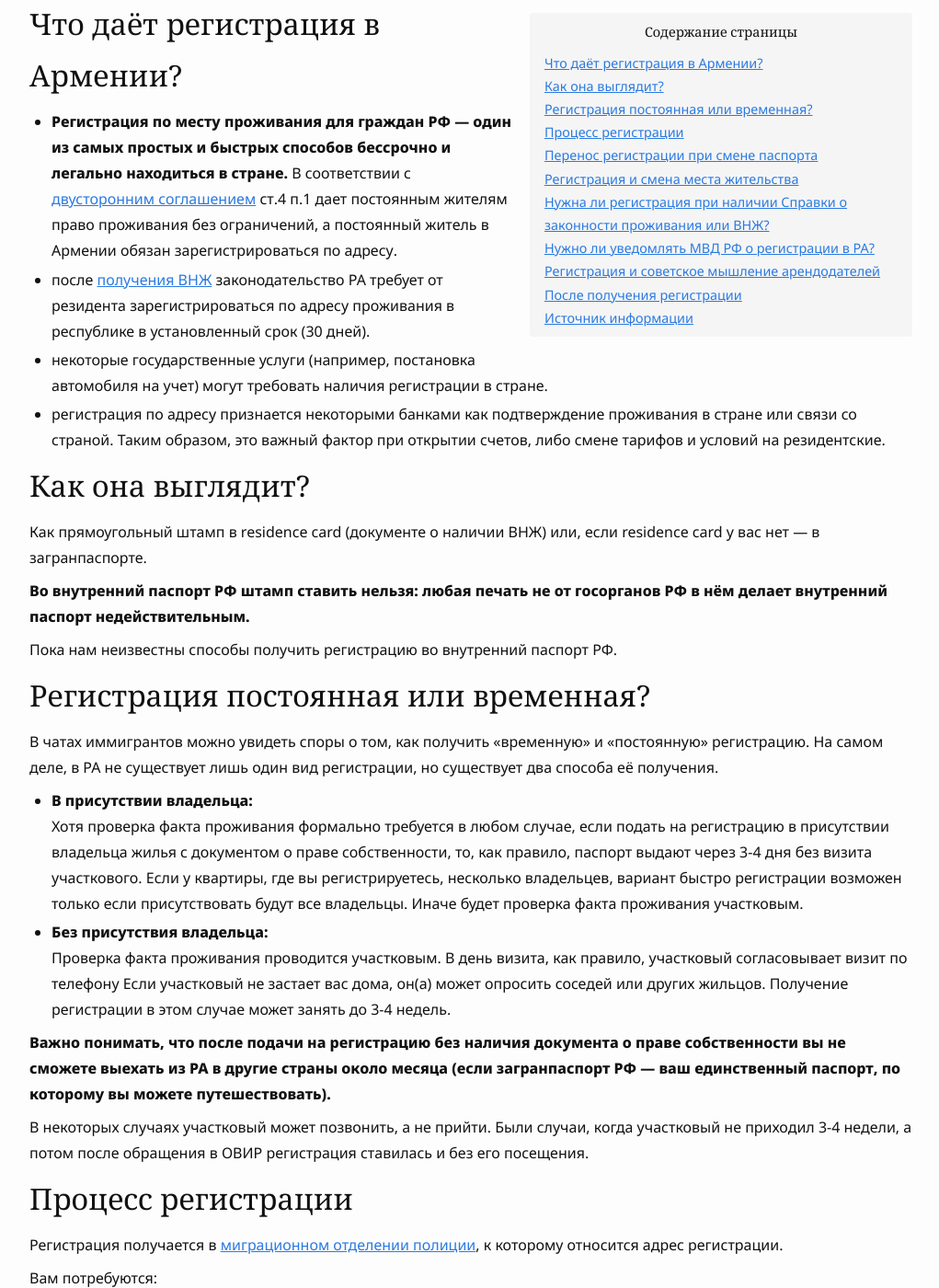
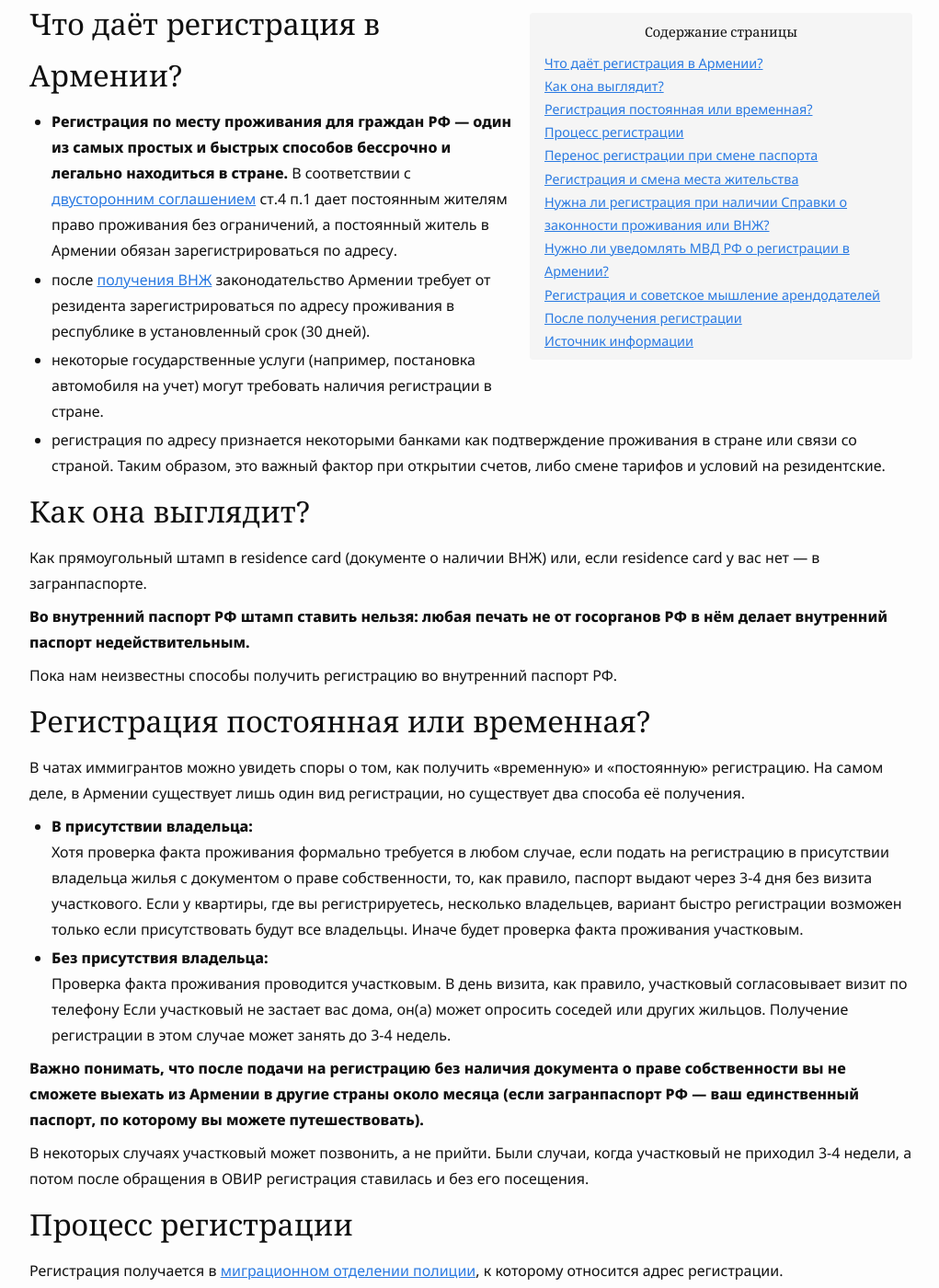
Before and after one commit to haywiki/haywiki.github.io, a Jekyll site: the page built from documents/registration.md, in a window 1280 px wide and 1400 px high, scrolled down 213 px. Shown: the whole window at 92% size, without its empty margins (128-1149 px from the left). Built offline with Jekyll 4.4.1, drawn with Linux system fonts in a browser that asks for light colours; a script that is not in the unit is left out; some of the changed text lies outside the part shown.

Commit message:
исправления

```diff
--- a/documents/registration.md
+++ b/documents/registration.md
@@ -8,7 +8,7 @@ layout: page
 - **Регистрация по месту проживания для граждан РФ — один из самых простых и быстрых способов бессрочно и легально находиться в стране.**
   В соответствии с [двусторонним соглашением](https://normativ.kontur.ru/document?moduleId=1&documentId=48056) ст.4 п.1
   дает постоянным жителям право проживания без ограничений, а постоянный житель в Армении обязан зарегистрироваться по адресу.
-- после [получения ВНЖ](residence.md) законодательство РА требует от резидента зарегистрироваться по адресу проживания в республике в установленный срок (30 дней).
+- после [получения ВНЖ](residence.md) законодательство Армении требует от резидента зарегистрироваться по адресу проживания в республике в установленный срок (30 дней).
 - некоторые государственные услуги (например, постановка автомобиля на учет) могут требовать наличия регистрации в стране.
 - регистрация по адресу признается некоторыми банками как подтверждение проживания в стране или связи со страной.
   Таким образом, это важный фактор при открытии счетов, либо смене тарифов и условий на резидентские.
@@ -24,7 +24,7 @@ layout: page
 ## Регистрация постоянная или временная?
 
 В чатах иммигрантов можно увидеть споры о том, как получить «временную» и «постоянную» регистрацию. На самом деле,
-в РА не существует лишь один вид регистрации, но существует два способа её получения.
+в Армении существует лишь один вид регистрации, но существует два способа её получения.
 
 - **В присутствии владельца:**<br>
 Хотя проверка факта проживания формально требуется в любом случае, если подать на регистрацию в присутствии владельца
@@ -36,7 +36,7 @@ layout: page
 Если участковый не застает вас дома, он(а) может опросить соседей или других жильцов. Получение регистрации в этом
 случае может занять до 3-4 недель.
 
-**Важно понимать, что после подачи на регистрацию без наличия документа о праве собственности вы не сможете выехать из РА
+**Важно понимать, что после подачи на регистрацию без наличия документа о праве собственности вы не сможете выехать из Армении
 в другие страны около месяца (если загранпаспорт РФ — ваш единственный паспорт, по которому вы можете путешествовать).**
 
 В некоторых случаях участковый может позвонить, а не прийти. Были случаи, когда участковый не приходил 3-4 недели,
@@ -85,9 +85,9 @@ layout: page
 ## Нужна ли регистрация при наличии Справки о законности проживания или ВНЖ?
 
 Мы узнали, что даже держателей ВНЖ, проведших в стране более 180 дней подряд, могут оштрафовать за отсутствие регистрации
-на границе при выезде из РА. Рекоммендуем в любом случае сделать регистрацию!
+на границе при выезде из Армении. Рекоммендуем в любом случае сделать регистрацию!
 
-## Нужно ли уведомлять МВД РФ о регистрации в РА?
+## Нужно ли уведомлять МВД РФ о регистрации в Армении?
 
 Это отличный вопрос, на который на данный момент у нас нет четкого ответа. Формально, не регистрация дает гражданам РФ
 на проживание в Армении, а сам паспорт РФ. Но для перестраховки, вы можете
@@ -97,7 +97,7 @@ layout: page
 
 ## Регистрация и советское мышление арендодателей
 
-Регистрация в РА не даёт никаких прав на собственность. К сожалению, в этом часто сложно убедить арендодателей, выросших
+Регистрация в Армении не даёт никаких прав на собственность. К сожалению, в этом часто сложно убедить арендодателей, выросших
 в СССР, где регистрация работала иначе, нежели в современной Армении.
 
 На практике это значит, что арендодатели могут очень бояться предложения арендатора о регистрации, ссылаясь на права
```
Also changed, not shown: animals/index.md (+1 -1 lines).
